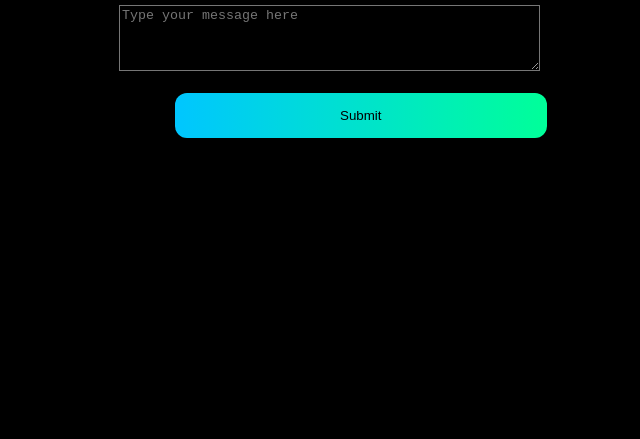
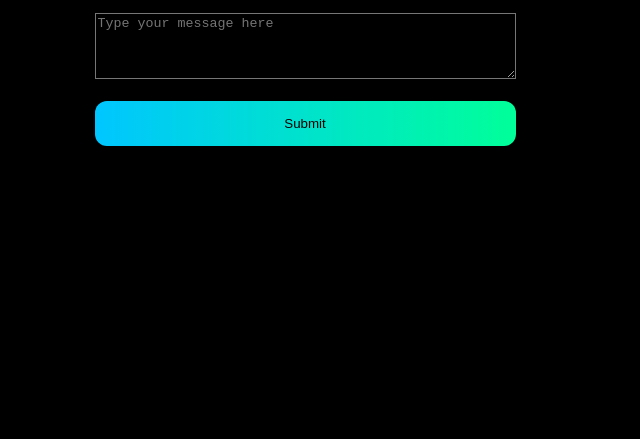
Before and after one commit to ChristinaPhoebe/MessageDrop, a website: page public/index.html in a window 1280 px wide. Shown: the part 377-816 px from the top of the page, without its empty margins (335-975 px from the left). Drawn offline with Linux system fonts and the light colour scheme.

Commit message:
style fix

```diff
--- a/public/style.css
+++ b/public/style.css
@@ -8,15 +8,9 @@ body{
     display: flex;
     justify-content: center;
     align-items: center;
-    margin: 0;
-    padding: 20px;
 }
 .card{
     text-align: center;
-    max-width: 420px;
-    padding: 24px;
-    width: 100%;
-    border-radius: 16px;
 }
 .grad-text{
   background: linear-gradient(90deg, #00c6ff, #00ff99);
@@ -25,7 +19,6 @@ body{
   font-weight: 600;
 }
 button{
-    margin-left: 15%;
     padding: 15px 25px;
     border-radius: 12px;
     border-style: hidden;
```
